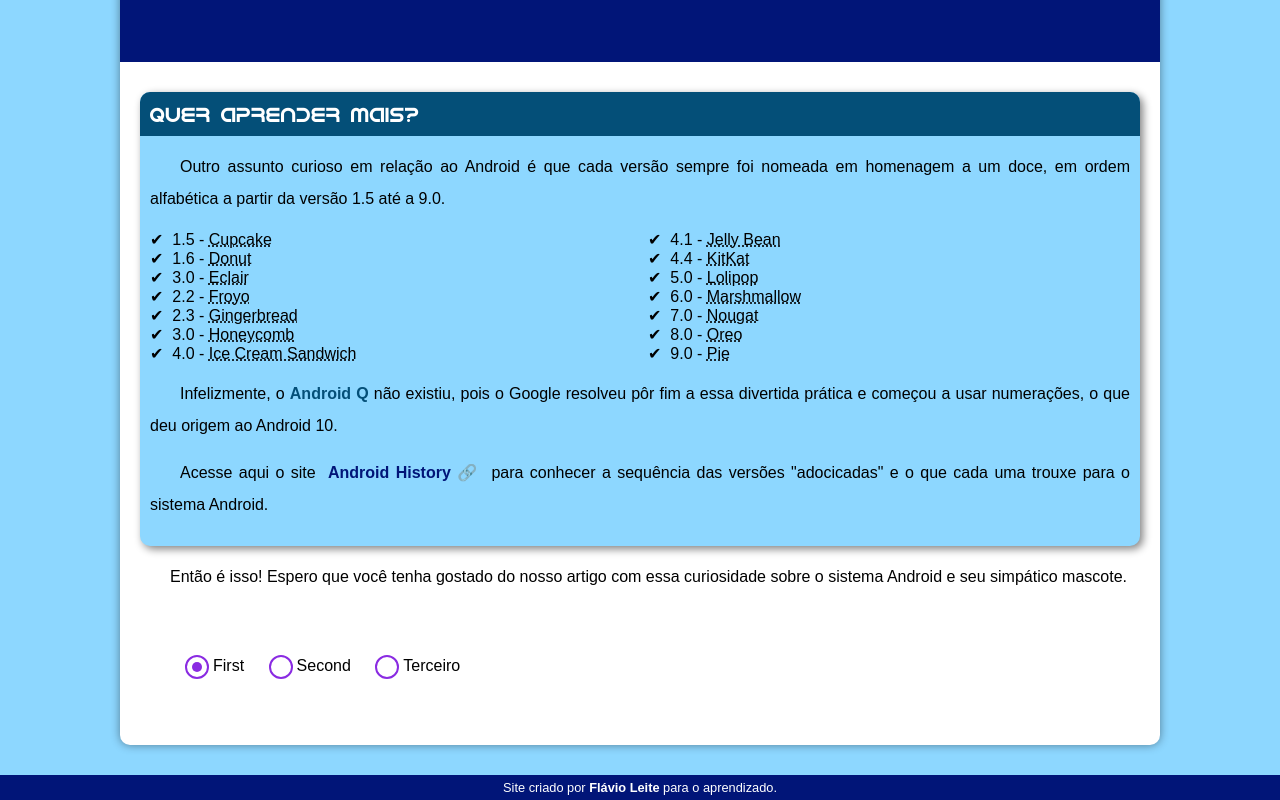
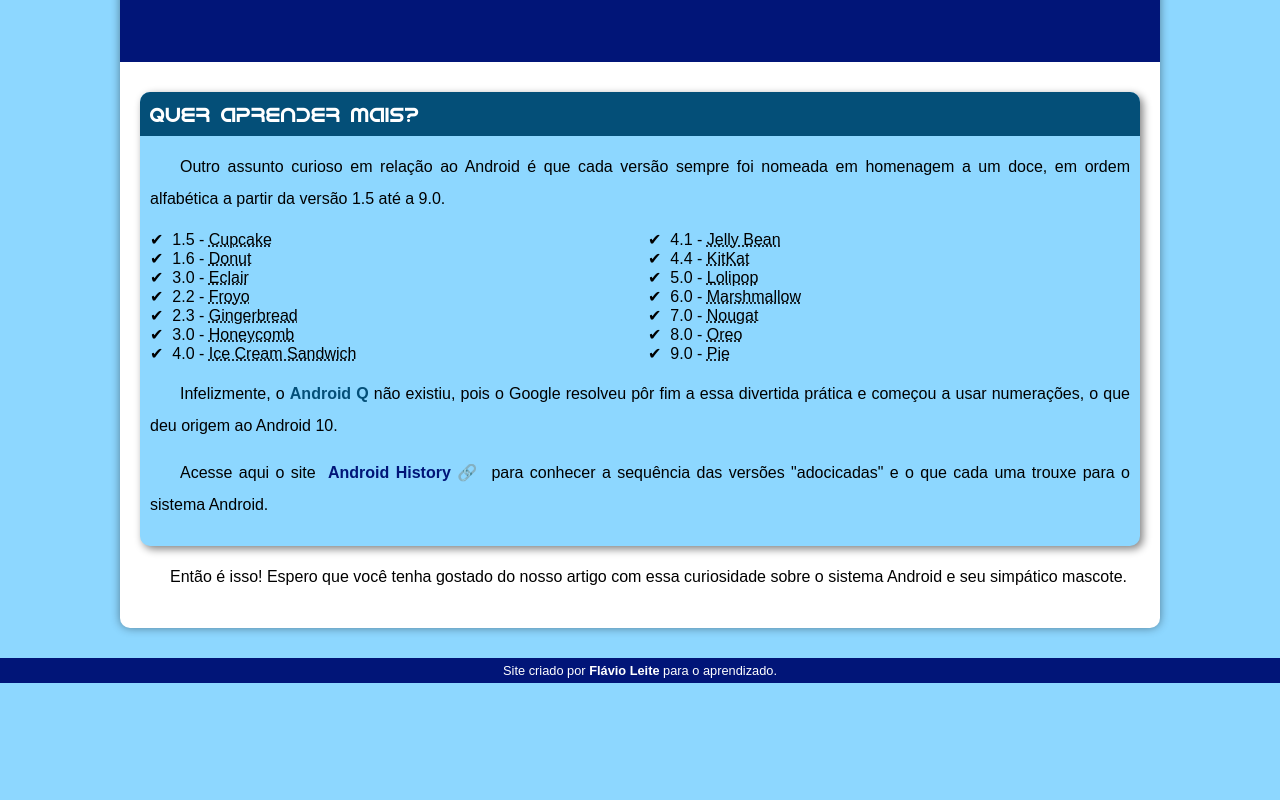
Before and after one commit to flavio16silva/ProjetoTeste_Android, a plain HTML site: page index.html in a window 1280 px wide. Shown: the part 2367-3167 px from the top of the page. After the commit the page ends 3050 px from the top, so only its background shows below. Drawn offline with Linux system fonts and the light colour scheme; grey boxes are pictures that could not be loaded; files whose address does not match are found by name.

Commit message:
Exclusão de Botão Radio de testes

```diff
--- a/index.html
+++ b/index.html
@@ -167,29 +167,6 @@
           curiosidade sobre o sistema Android e seu simpático mascote.
         </p>
 
-      <div class="wrapper">
-        <div class="grupo">
-          <input class="radio" value="f" type="radio" id="first" name="dev" checked/>
-            <label for="first">
-              <span>First</span>
-            </label>
-        </div>
-
-        <div class="grupo">
-          <input class="radio" value="s" type="radio" id="second" name="dev"/>
-            <label for="second">
-              <span>Second</span>
-            </label>
-        </div>
-
-        <div class="grupo">
-          <input class="radio" value="s" type="radio" id="Terceiro" name="dev"/>
-            <label for="terceiro">
-              <span>Terceiro</span>
-            </label>
-        </div>
-      </div>
-
       </article>
     </main>
 
```
